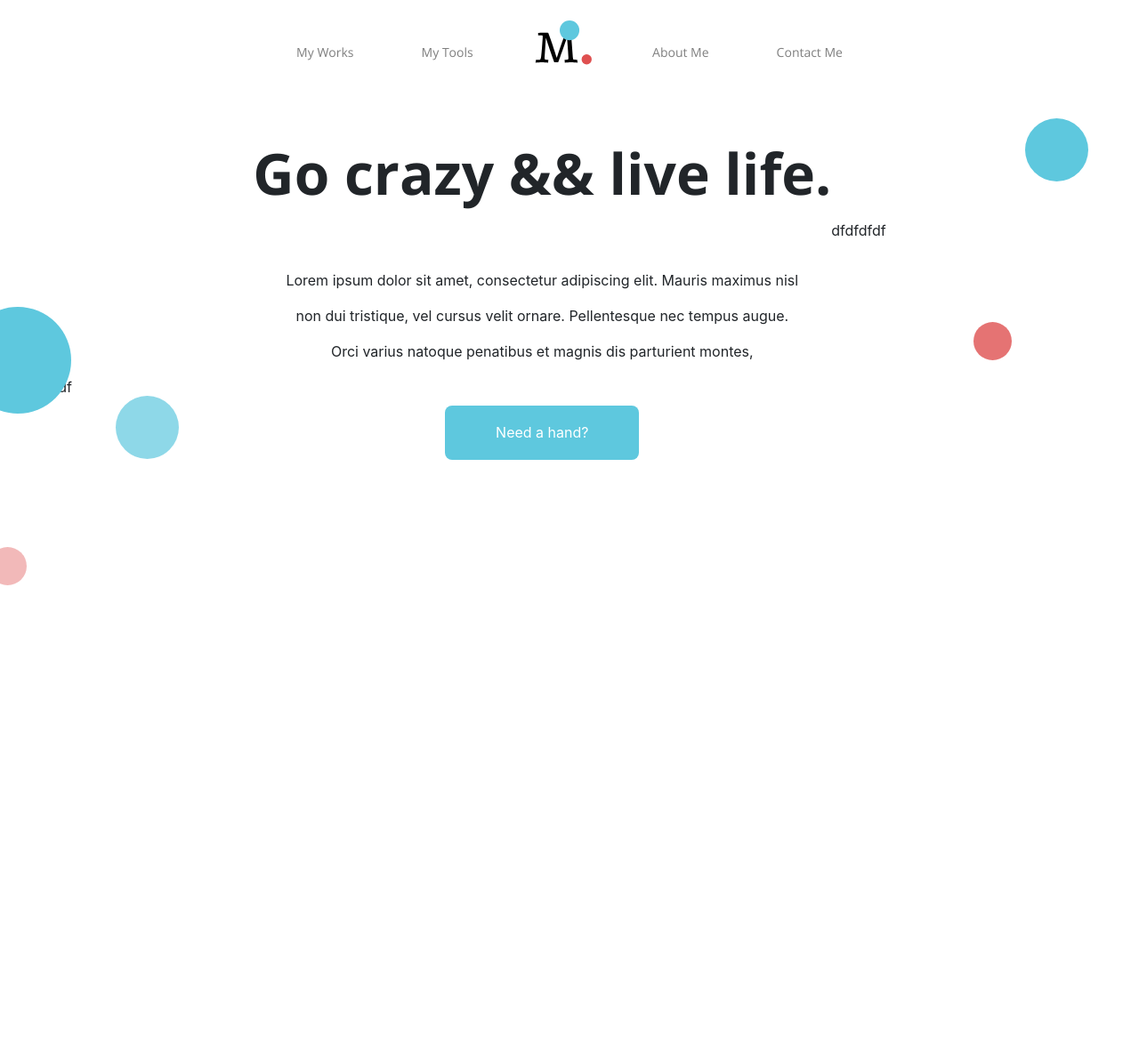
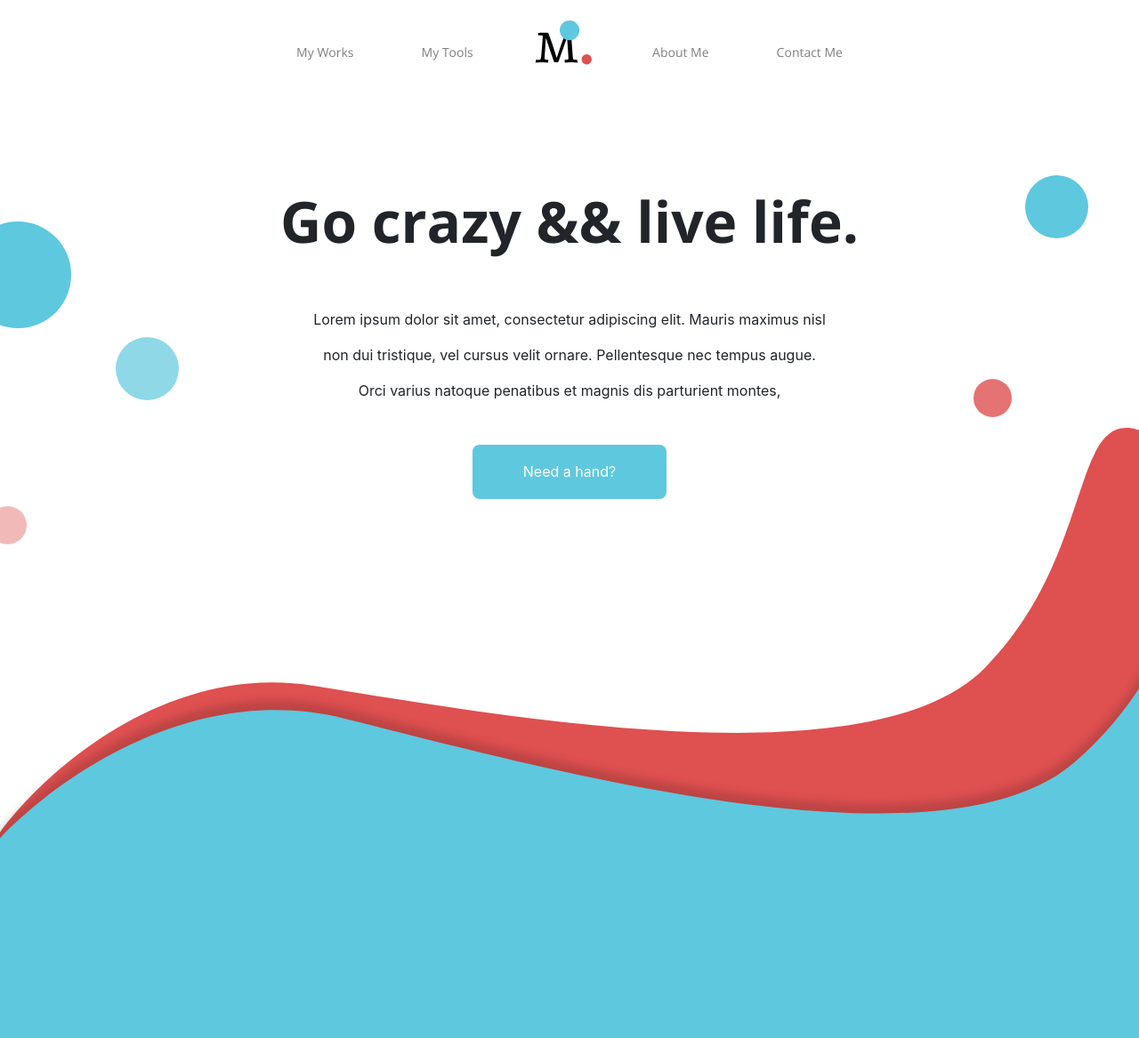
Before and after one commit to Hieracosphynx/portolio, a Django app: page / in a window 1280 px wide. Shown: the whole page at 89% size. Before the commit the page ends 658 px from the top, so only its background shows below. Run offline with Django 3.2, Linux system fonts and the light colour scheme.

Commit message:
Added wave

```diff
--- a/static/css/styles.css
+++ b/static/css/styles.css
@@ -10,7 +10,7 @@
 
 body{
     margin: 0;
-    padding: 0px;
+    padding: 0;
 }
 
 .flex-container{
@@ -22,6 +22,7 @@ body{
 .navbar{
     font-family: "Open Sans";
     font-size: 14px;
+    margin-bottom: 5%;
 }
 
 .navbar a{
@@ -46,7 +47,7 @@ body{
 #punchline-container h1{
     font-family: "Open Sans Bold";
     font-size: 64px;
-    line-height: 200px;
+    line-height: 180px;
 }
 
 .punchline-container{
@@ -65,13 +66,12 @@ body{
 }
 
 .punchline button{
-    position: absolute;
     background-color: #5EC8DE;
     color: white;
     width: 218px;
     height: 61px;
     border-radius: 8px;
-    top: 110%;
+    margin-top: 5%;
 }
 
 .dot{
@@ -83,7 +83,7 @@ body{
     width: 120px;
     height: 120px;
     left: -40px;
-    top: 250px;
+    top: 90px;
     background: #5EC8DE;
 }
 
@@ -92,7 +92,7 @@ body{
     height: 71px;
     opacity: .7;
     left: 130px;
-    top: 350px;
+    top: 220px;
     background: #5EC8DE;
 }
 
@@ -101,7 +101,7 @@ body{
     height: 43px;
     left: -13px;
     opacity: .4;
-    top: 520px;
+    top: 410px;
     background: #DF5050;
 }
 
@@ -121,3 +121,40 @@ body{
     background: #DF5050;
     opacity: 0.8;
 }
+
+.wrapper{
+    position: relative;
+
+}
+
+.wave1{
+    background: url('../img/wave1.svg');
+    background-size: cover;
+    width: 100%;
+    height: 606px;
+}
+
+.wave2::after{
+    background: url('../img/wave2.svg');
+    content: '';
+    background-size: cover;
+    position: absolute;
+    width: 100%;
+    height: 100%;
+    top: -80px;
+    z-index: -1;
+}
+
+/*.wrapper{*/
+/*    background: url('../img/wave1.svg');*/
+/*    display: block;*/
+/*    background-size: cover;*/
+/*    width: 100%;*/
+/*    height: 606px;*/
+/*}*/
+
+/*.wrapper:after{*/
+/*    background: url('../img/wave2.svg');*/
+/*    width: 100%;*/
+/*    height: 606px;*/
+/*}*/
--- a/templates/base.html
+++ b/templates/base.html
@@ -22,9 +22,6 @@
             <p> Orci varius natoque penatibus et magnis dis parturient montes,</p>
             <button type="submit" class="btn btn-group-sm">Need a hand?</button>
         </div>
-        <div>
-            dfdfdfdf
-        </div>
         <!-- start left -->
         <span class="dot" id="dot1"></span>
         <span class="dot" id="dot2"></span>
@@ -38,10 +35,14 @@
 
     </div>
     <!-- end of div -->
-    <div>
-        fdjkhfdkjdf
+
+    <!-- start of div -->
+    <div class="wrapper">
+        <div class="wave1 wave2">
+
+        </div>
     </div>
-
+    <!-- end of div -->
 
 </body>
 </html>
```
Also changed, not shown: static/img/wave1.svg (added), static/img/wave2.svg (added).
